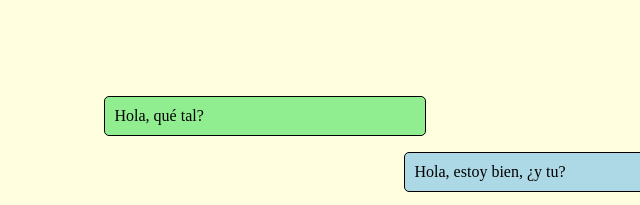
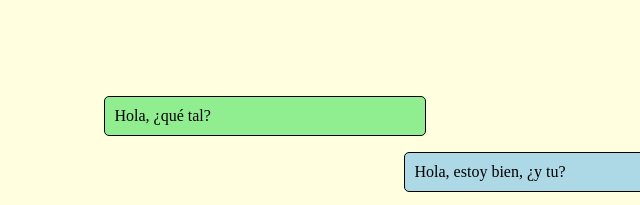
Before and after one commit to Averlath/LM, a plain HTML site: page Menus y Sprites/Blog.html in a window 1280 px wide. Shown: the top 205 px of the page, 315-955 px from the left. Drawn offline with Linux system fonts and the light colour scheme.

Commit message:
arreglar error gramatical

```diff
--- a/Menus y Sprites/Blog.html
+++ b/Menus y Sprites/Blog.html
@@ -22,7 +22,7 @@
 			</div>
 	    </nav>
 	    <section id="section_blog">
-	    	<p id="chat_one">Hola, qué tal?</p>
+	    	<p id="chat_one">Hola, ¿qué tal?</p>
 	    	<p id="chat_two">Hola, estoy bien, ¿y tu?</p>
 	    	<p id="chat_one">Estoy bien. Queria preguntar, ¿te apetece quedar mañana?</p>
 	    	<p id="chat_two">Si, me gustaría quedar. ¿A qué hora?</p>
```
Also changed, not shown: Menus y Sprites/Articulos.html (+1 -1 lines), Menus y Sprites/Contacto.html (+1 -1 lines), Menus y Sprites/Home.html (+1 -1 lines), Menus y Sprites/Noticias.html (+1 -1 lines).
